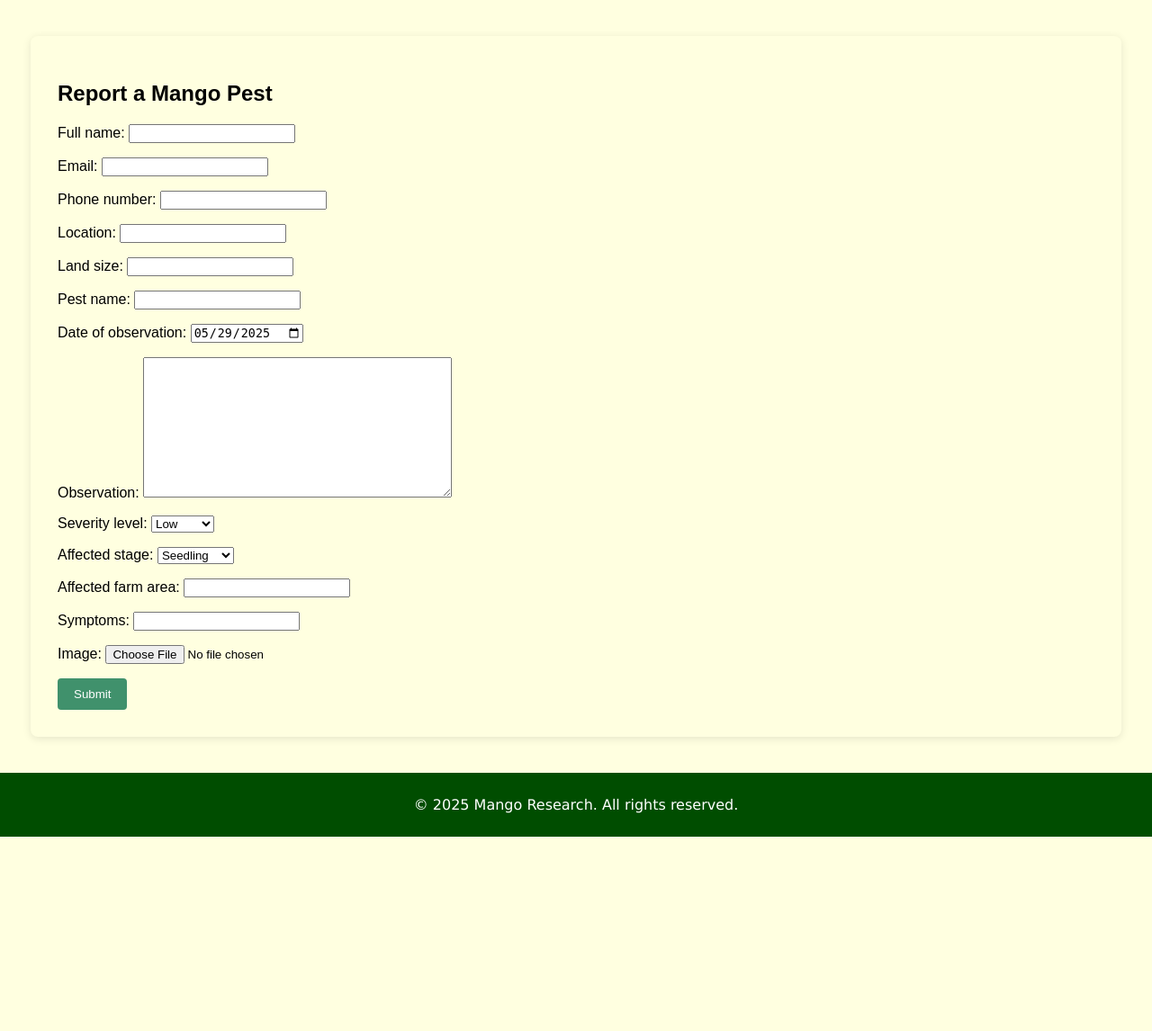
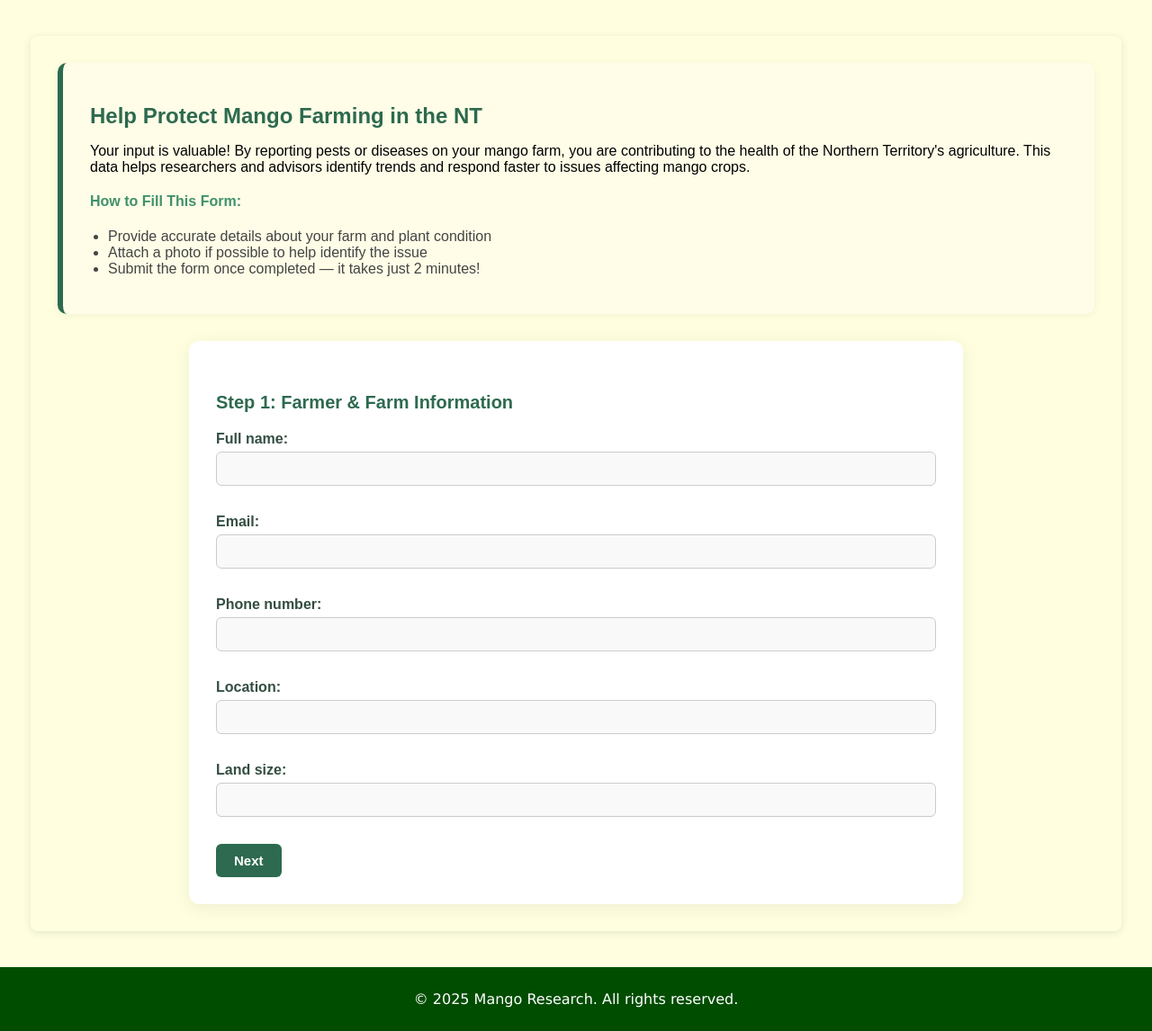
Before and after one commit to nazmulcdu/hit237_building_software, a Django app: page /report/ in a window 1280 px wide. Shown: the part 98-1244 px from the top of the page at 90% size. Before the commit the page ends 1028 px from the top, so only its background shows below. Run offline with Django 5.2, Linux system fonts and the light colour scheme.

Commit message:
improved form and match with all the models we have created to get data simultaneously.

```diff
--- a/hit237_project/mango_proj/mango_pests/forms.py
+++ b/hit237_project/mango_proj/mango_pests/forms.py
@@ -1,11 +1,38 @@
 from django import forms
-from .models import PestReport
+from .models import Farmer, Treatment, PestReport
 
-class PestReportForm(forms.ModelForm):
+
+class FarmerFarmForm(forms.ModelForm):
+    class Meta:
+        model = Farmer
+        fields = ['full_name', 'email', 'phone_number', 'location', 'land_size']
+
+class PestDetailsForm(forms.ModelForm):
     class Meta:
         model = PestReport
-        fields = ['full_name', 'email', 'phone_number', 'location', 'land_size', 'pest_name', 'date_of_observation', 'observation', 'severity_level', 'affected_stage', 'affected_farm_area', 'symptoms','image']
+        fields = ['pest_name', 'date_of_observation', 'observation', 'severity_level',
+                  'affected_stage', 'affected_farm_area', 'symptoms', 'image']
+        widgets = {
+            'date_of_observation': forms.DateInput(attrs={'type': 'date'}),
+        }
 
-        widgets= {
-            'date_of_observation': forms.DateInput(attrs={'type':'date'}),
+class TreatmentForm(forms.ModelForm):
+    class Meta:
+        model = Treatment
+        fields = [
+            'treatment_type',
+            'product_name',
+            'application_method',
+            'application_date',
+            'is_organic',
+        ]
+        widgets = {
+            'application_date': forms.DateInput(attrs={'type': 'date'}),
         }
+        labels = {
+            'treatment_type': 'Treatment Type',
+            'product_name': 'Product Name',
+            'application_method': 'Application Method',
+            'application_date': 'Application Date',
+            'is_organic': 'Is Organic?',
+        }
--- a/hit237_project/mango_proj/mango_pests/static/css/styles.css
+++ b/hit237_project/mango_proj/mango_pests/static/css/styles.css
@@ -221,3 +221,106 @@ footer {
     padding: 10px 0;
     width:100%;
 }
+
+/* Form */
+/* ---------- Intro Section ---------- */
+.form-intro {
+    background-color: #fffde7;
+    border-left: 6px solid #2d6a4f;
+    padding: 25px 30px;
+    margin-bottom: 30px;
+    border-radius: 10px;
+    box-shadow: 0 2px 10px rgba(0,0,0,0.05);
+}
+
+.form-intro h2 {
+    color: #2d6a4f;
+    margin-bottom: 15px;
+}
+
+.form-intro h4 {
+    color: #40916c;
+    margin-top: 20px;
+}
+
+.form-intro ul {
+    padding-left: 20px;
+    color: #444;
+}
+
+/* ---------- Form Wrapper ---------- */
+.form-wrapper {
+    background-color: #ffffff;
+    padding: 30px;
+    border-radius: 12px;
+    box-shadow: 0 4px 20px rgba(0, 0, 0, 0.07);
+    max-width: 800px;
+    margin: auto;
+}
+
+/* Each Step Box */
+#form-step-1,
+#form-step-2,
+#form-step-3 {
+    animation: fadeIn 0.4s ease-in-out;
+}
+
+/* Fade animation */
+@keyframes fadeIn {
+    from { opacity: 0; transform: translateY(10px); }
+    to { opacity: 1; transform: translateY(0); }
+}
+
+/* ---------- Form Elements ---------- */
+form h4 {
+    color: #2d6a4f;
+    font-size: 1.25rem;
+    margin-bottom: 20px;
+}
+
+form p {
+    margin-bottom: 15px;
+}
+
+form label {
+    font-weight: bold;
+    color: #344e41;
+    margin-bottom: 5px;
+    display: block;
+}
+
+form input,
+form textarea,
+form select {
+    width: 100%;
+    padding: 10px 12px;
+    font-size: 14px;
+    margin-bottom: 15px;
+    border: 1px solid #ccc;
+    border-radius: 6px;
+    box-sizing: border-box;
+    background-color: #f9f9f9;
+}
+
+form input[type="file"] {
+    background-color: transparent;
+    padding: 6px 0;
+}
+
+/* ---------- Buttons ---------- */
+form button {
+    background-color: #2d6a4f;
+    color: white;
+    padding: 10px 20px;
+    font-size: 15px;
+    font-weight: 600;
+    border: none;
+    border-radius: 6px;
+    margin-right: 10px;
+    cursor: pointer;
+    transition: background-color 0.3s ease;
+}
+
+form button:hover {
+    background-color: #1b4332;
+}
--- a/hit237_project/mango_proj/mango_pests/templates/mango_pests/userform.html
+++ b/hit237_project/mango_proj/mango_pests/templates/mango_pests/userform.html
@@ -1,11 +1,74 @@
 {% extends "mango_pests/base.html" %}
 {% block content %}
 <div class="container">
-    <h2>Report a Mango Pest</h2>
-    <form method="post" enctype="multipart/form-data" >
-        {% csrf_token %}
-        {{ form.as_p }}
-        <button type="submit">Submit</button>
-    </form>
+    <div class="form-intro">
+        <h2>Help Protect Mango Farming in the NT</h2>
+        <p>
+            Your input is valuable! By reporting pests or diseases on your mango farm, you are contributing
+            to the health of the Northern Territory's agriculture. This data helps researchers and advisors
+            identify trends and respond faster to issues affecting mango crops.
+        </p>
+        <h4>How to Fill This Form:</h4>
+        <ul>
+            <li>Provide accurate details about your farm and plant condition</li>
+            <li>Attach a photo if possible to help identify the issue</li>
+            <li>Submit the form once completed — it takes just 2 minutes!</li>
+        </ul>
+    </div>
+
+    <div class="form-wrapper">
+        <form id="pestForm" method="post" enctype="multipart/form-data">
+            {% csrf_token %}
+
+            <!-- Step 1 -->
+            <div id="form-step-1">
+                <h4>Step 1: Farmer & Farm Information</h4>
+                {{ farmer_form.as_p }}
+                <button type="button" id="nextToStep2">Next</button>
+            </div>
+
+            <!-- Step 2 -->
+            <div id="form-step-2" style="display:none;">
+                <h4>Step 2: Pest Observation Details</h4>
+                {{ pest_form.as_p }}
+                <button type="button" id="backToStep1">Back</button>
+                <button type="button" id="nextToStep3">Next</button>
+            </div>
+
+            <!-- Step 3 -->
+            <div id="form-step-3" style="display:none;">
+                <h4>Step 3: Treatment Information</h4>
+                {{ treatment_form.as_p }}
+                <button type="button" id="backToStep2">Back</button>
+                <button type="submit">Submit</button>
+            </div>
+        </form>
+    </div>
 </div>
+
+<script>
+    const step1 = document.getElementById("form-step-1");
+    const step2 = document.getElementById("form-step-2");
+    const step3 = document.getElementById("form-step-3");
+
+    document.getElementById("nextToStep2").addEventListener("click", function () {
+        step1.style.display = "none";
+        step2.style.display = "block";
+    });
+
+    document.getElementById("backToStep1").addEventListener("click", function () {
+        step2.style.display = "none";
+        step1.style.display = "block";
+    });
+
+    document.getElementById("nextToStep3").addEventListener("click", function () {
+        step2.style.display = "none";
+        step3.style.display = "block";
+    });
+
+    document.getElementById("backToStep2").addEventListener("click", function () {
+        step3.style.display = "none";
+        step2.style.display = "block";
+    });
+</script>
 {% endblock %}
--- a/hit237_project/mango_proj/mango_pests/urls.py
+++ b/hit237_project/mango_proj/mango_pests/urls.py
@@ -14,8 +14,7 @@ urlpatterns = [
     re_path(r'^pests/(?P<slug>[\w-]+)/$', views.pest_detail, name='pest_detail'),
     path('report/', views.report_pest, name='report_pest'),
     path('preventive-tips/', views.preventive_tips, name='preventive_tips'),
-    path('report/<int:pk>/edit/', views.report_edit, name='report_edit'),
-    path('report/<int:pk>/delete/', views.report_delete, name='report_delete'),
-
+    #path('report/<int:pk>/edit/', views.report_edit, name='report_edit'),
+    #path('report/<int:pk>/delete/', views.report_delete, name='report_delete'),
 
 ]
--- a/hit237_project/mango_proj/mango_pests/views.py
+++ b/hit237_project/mango_proj/mango_pests/views.py
@@ -1,9 +1,10 @@
-from django.shortcuts import render,redirect,get_object_or_404
+from django.shortcuts import render, redirect, get_object_or_404
 from django.contrib.auth.forms import UserCreationForm
 from django.contrib.auth import login
 from django.contrib.auth.views import LogoutView
 from .pest_data import mango_pestdiseases
-from .forms import PestReportForm
+from .forms import FarmerFarmForm, PestDetailsForm, TreatmentForm
+from .models import Farmer, Pest, Treatment
 
 def home(request):
     return render(request, 'mango_pests/home.html')
@@ -28,31 +29,31 @@ def preventive_tips(request):
 
 def report_pest(request):
     if request.method == 'POST':
-        form = PestReportForm(request.POST, request.FILES)
-        if form.is_valid():
-            form.save()
+        farmer_form = FarmerFarmForm(request.POST)
+        pest_form = PestDetailsForm(request.POST, request.FILES)
+        treatment_form = TreatmentForm(request.POST)
+
+        if farmer_form.is_valid() and pest_form.is_valid() and treatment_form.is_valid():
+            farmer = farmer_form.save()
+            pest = pest_form.save(commit=False)
+            pest.farmer = farmer
+            pest.save()
+
+            treatment = treatment_form.save(commit=False)
+            treatment.pest = pest
+            treatment.save()
+
             return render(request, 'mango_pests/confirmation.html')
     else:
-        form = PestReportForm()
-    return render(request, 'mango_pests/userform.html', {'form': form})
+        farmer_form = FarmerFarmForm()
+        pest_form = PestDetailsForm()
+        treatment_form = TreatmentForm()
 
-def report_edit(request, pk):
-    report = get_object_or_404(PestReportForm, pk=pk)
-    if request.method == 'POST':
-        form = PestReportForm(request.POST, instance=report)
-        if form.is_valid():
-            form.save()
-            return redirect('report_list')  # You can define this view later
-    else:
-        form = PestReportForm(instance=report)
-    return render(request, 'mango_pests/userform.html', {'form': form})
-
-def report_delete(request, pk):
-    report = get_object_or_404(PestReportForm, pk=pk)
-    if request.method == 'POST':
-        report.delete()
-        return redirect('report_list')
-    return render(request, 'mango_pests/report_confirm_delete.html', {'report': report})
+    return render(request, 'mango_pests/userform.html', {
+        'farmer_form': farmer_form,
+        'pest_form': pest_form,
+        'treatment_form': treatment_form,
+    })
 
 def signup_view(request):
     if request.method == 'POST':
@@ -60,7 +61,7 @@ def signup_view(request):
         if form.is_valid():
             user = form.save()
             login(request, user)
-            return redirect('home')  # or 'pest_list'
+            return redirect('home')
     else:
         form = UserCreationForm()
     return render(request, 'mango_pests/signup.html', {'form': form})
```
Also changed, not shown: hit237_project/mango_proj/mango_pests/admin.py (+15 -16 lines), hit237_project/mango_proj/mango_pests/models.py (+52 -27 lines), hit237_project/mango_proj/db.sqlite3, hit237_project/mango_proj/mango_pests/migrations/0005_farmer_remove_pestreport_email_and_more.py (added), hit237_project/mango_proj/mango_pests/migrations/0006_rename_name_treatment_product_name_and_more.py (added), hit237_project/mango_proj/media/pests/images/mango_scale.png (added).
